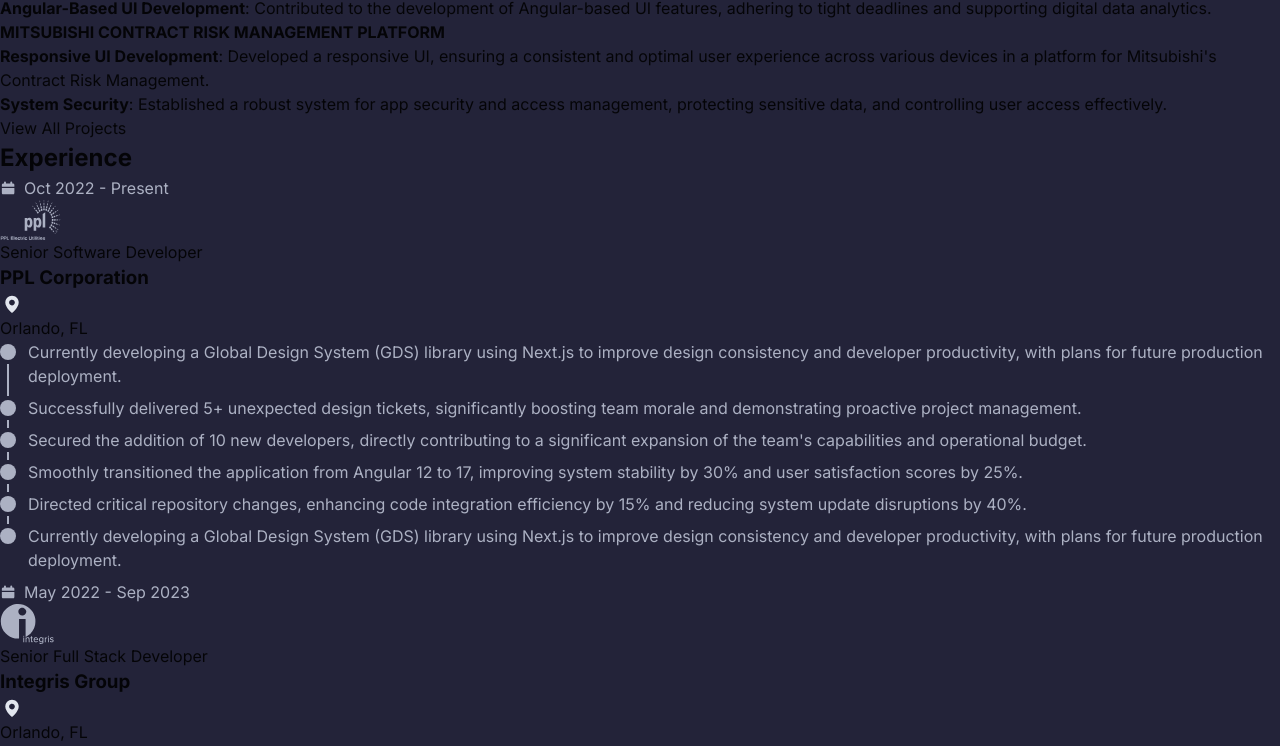
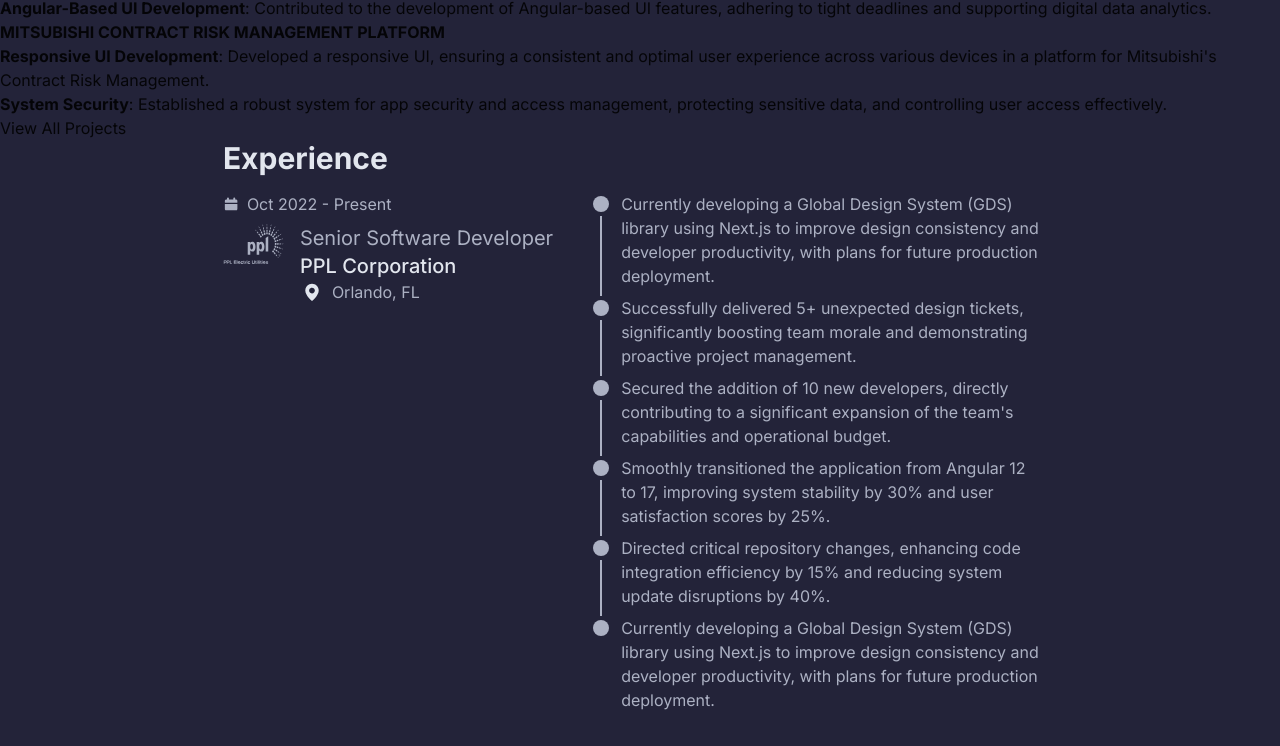
Before and after one commit to royeradames/royeradames-web-v2, an Angular app: page / in a window 1280 px wide. Shown: the part 2298-3044 px from the top of the page. Built offline with nearby package versions, Linux system fonts and the light colour scheme.

Commit message:
Enhance experience component styles by introducing new CSS classes for titles, items, and layout. Update existing styles for improved clarity and maintainability, ensuring a consistent design across the experience section.

```diff
--- a/src/app/pages/main/components/resume/components/experience/experience.css
+++ b/src/app/pages/main/components/resume/components/experience/experience.css
@@ -1,7 +1,90 @@
-.hero{
+.experience__title{
+  color: var(--Gray-Lightest, #E2E6EE);
+
+  /* text-3xl/bold */
+  font-family: var(--font-family-sans, Inter);
+  font-size: var(--font-size-3xl, 30px);
+  font-style: normal;
+  font-weight: var(--font-weight-bold, 700);
+  line-height: var(--font-line-height-9, 36px); /* 120% */
+  letter-spacing: var(--font-letter-spacing-normal, 0px);
+}
+
+.experience__item-title{
+  color: var(--Gray-Light, #ACB1C3);
+
+/* text-xl/normal */
+font-family: var(--font-family-sans, Inter);
+font-size: var(--font-size-xl, 20px);
+font-style: normal;
+font-weight: var(--font-weight-normal, 400);
+line-height: var(--font-line-height-7, 28px); /* 140% */
+letter-spacing: var(--font-letter-spacing-normal, 0px);
+}
+
+.experience__item-name{
+  color: var(--Gray-Lightest, #E2E6EE);
+  font-family: Inter;
+  font-size: var(--font-size-xl, 20px);
+  font-style: normal;
+  font-weight: var(--font-weight-medium, 500);
+  line-height: var(--font-line-height-7, 28px); /* 140% */
+  letter-spacing: var(--font-letter-spacing-normal, 0px);
+}
+
+.experience__item-location{
+  display: flex;
+  align-items: center;
+  gap: 8px;
+  color: var(--Gray-Light, #ACB1C3);
+
+  /* text-base/normal */
+  font-family: var(--font-family-sans, Inter);
+  font-size: var(--font-size-base, 16px);
+  font-style: normal;
+  font-weight: var(--font-weight-normal, 400);
+  line-height: var(--font-line-height-6, 24px); /* 150% */
+  letter-spacing: var(--font-letter-spacing-normal, 0px);
+}
+
+.experience__item-achievements{
+  min-width: 20em;
+  max-width: 28em;
+}
+
+.experience{
+  display: flex;
+  padding-right: var(--spacing-4, 16px);
+  flex-direction: column;
+  align-items: flex-start;
+  gap: var(--spacing-4, 16px);
+}
+
+.experience__list{
+  display: flex;
+  padding: 0px var(--spacing-0, 0px);
+  flex-direction: column;
+  align-items: flex-start;
+  gap: var(--spacing-8, 32px);
+}
+
+.experience__item{
+  display: flex;
+  justify-content: space-between;
+  max-width: var(--breakpoint-xl, 1280px);
+  padding: 0px var(--spacing-0, 0px);
+  align-items: flex-start;
+  align-content: flex-start;
+  gap: 40px var(--spacing-10, 40px);
+  align-self: stretch;
+  flex-wrap: wrap;
+}
+
+.experience__item-company{
   display: flex;
   gap: 16px;
-  flex-direction: row-reverse;
-  justify-content: center;
-  flex-wrap: wrap;
 }
+
+.experience__item-header{    display: flex;
+  flex-direction: column;
+  gap: 8px;}
```
